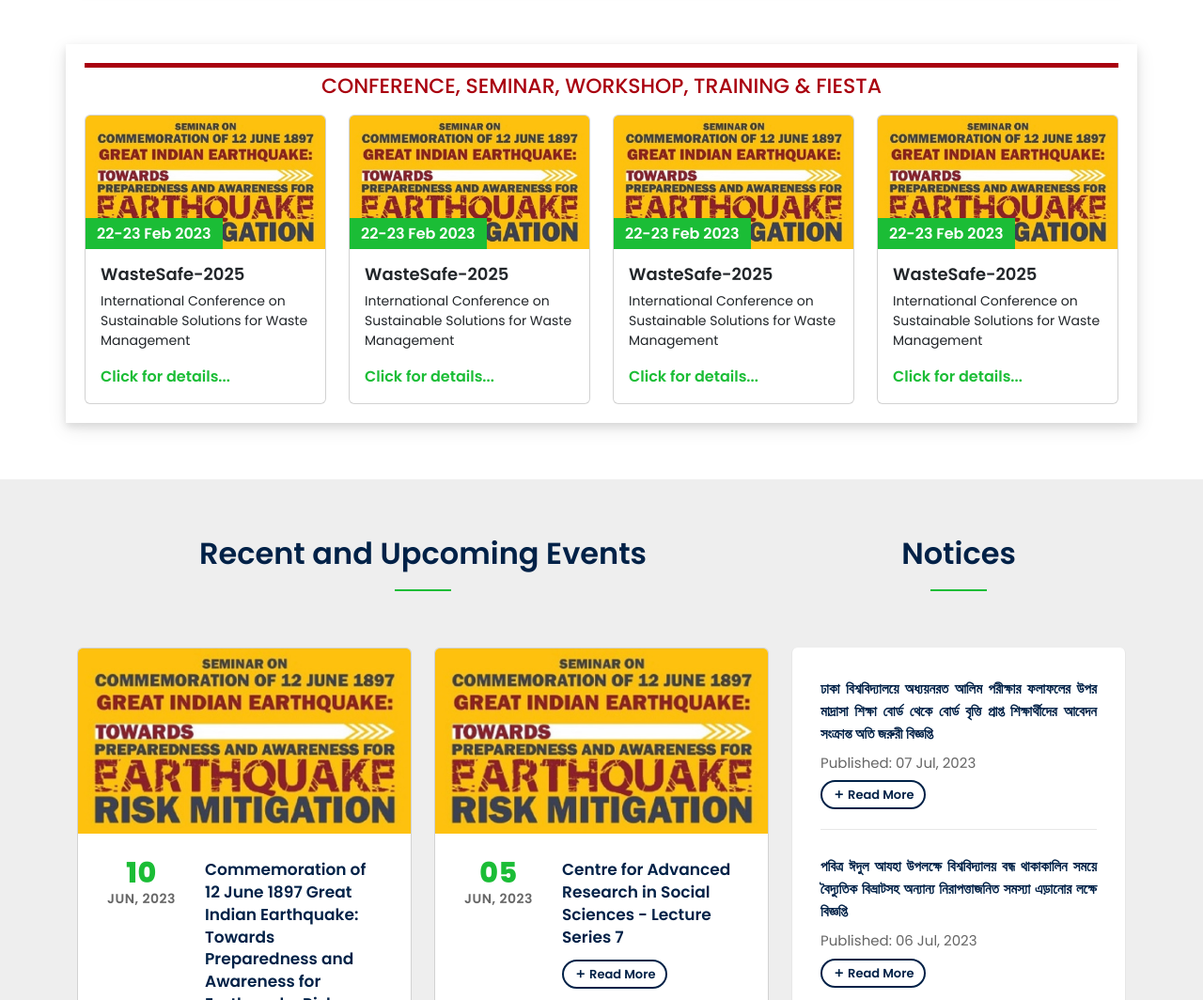
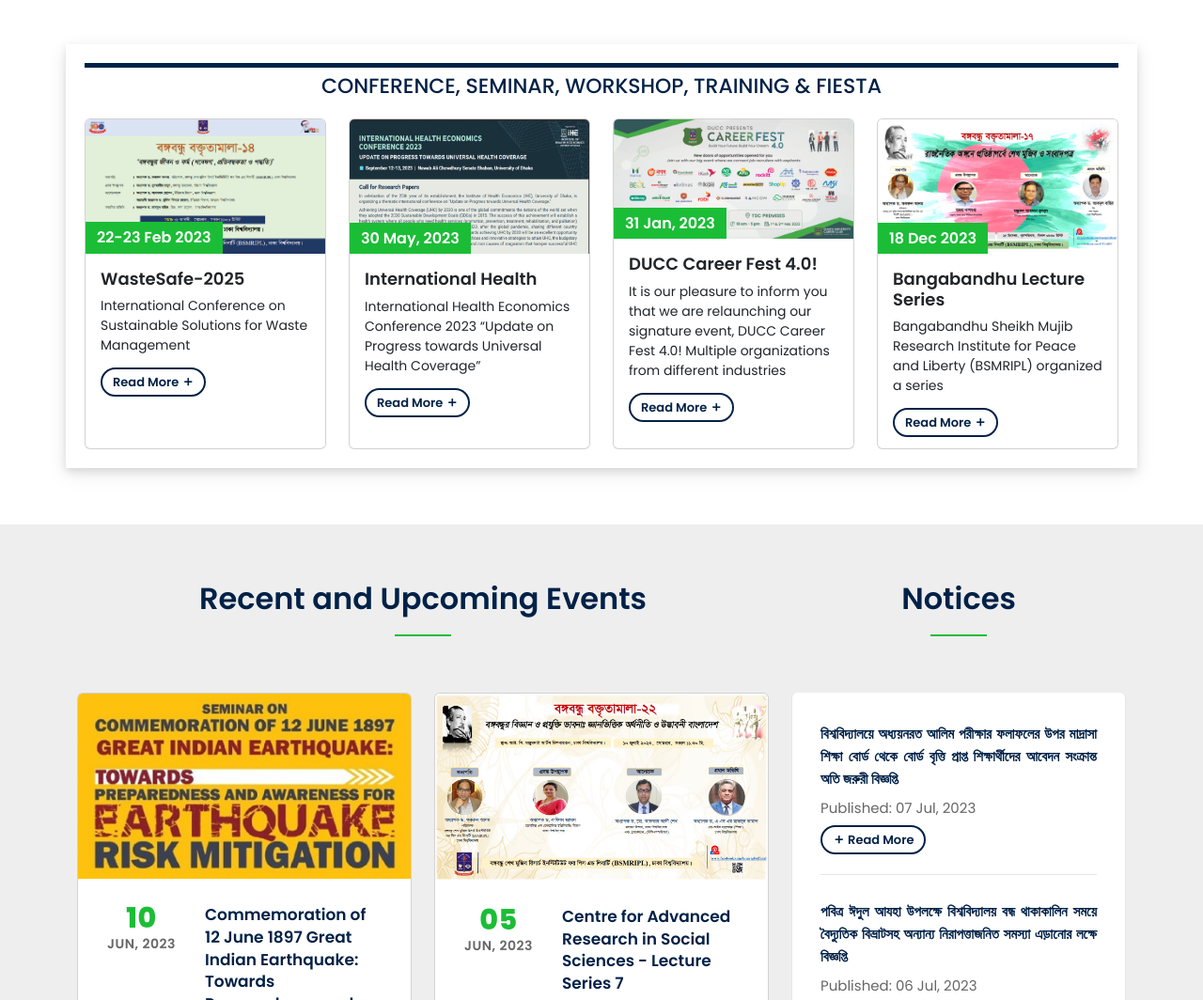
Before and after one commit to BikromRoy1/KAZI-NAZRUL-ISLAM-UNIVERSITY, a plain HTML site: page index.html in a window 1280 px wide. Shown: the part 2440-3504 px from the top of the page at 94% size. Drawn offline with Linux system fonts and the light colour scheme.

Commit message:
footer section

```diff
--- a/assets/css/main.css
+++ b/assets/css/main.css
@@ -1081,7 +1081,7 @@ section {
   margin: 0 auto;
   width: 70px;
   height: 70px;
-  background: #e8f8eb;
+  background: #e8f8eb45;
   border-radius: 50px;
   display: flex;
   justify-content: center;
@@ -1209,17 +1209,17 @@ section {
 }
 
 .seminar-title .divider {
-  background: #a9000f;
+  background: var(--text-title-color);
   height: 5px;
 }
 
 .seminar-title h2 {
-  color: #a9000f;
+  color: var(--text-title-color);
   text-align: center;
   text-transform: uppercase;
   margin-top: 7px;
   font-size: 22px;
-  margin-bottom: 16px;
+  margin-bottom: 20px;
 }
 
 .seminar-card-body h5 {
@@ -1252,6 +1252,20 @@ section {
   font-weight: 600;
   padding: 7px 12px;
   margin-bottom: 0;
+}
+.seminar-btn a {
+   color: #002147;
+  font-family: 'Poppins', sans-serif;
+  border: 2px solid #002147;
+  border-radius: 30px;
+  padding: 4px 11px;
+  font-size: 13px;
+  font-weight: 600;
+  transition: all 0.3s;
+}
+.seminar-btn a:hover{
+  background-color: #002147;
+  color: white;
 }
 
 /* Events and Notices Section - Home Page
@@ -1377,10 +1391,6 @@ section {
   overflow: hidden;
 }
 
-/* .activities-card {
-  box-shadow: 0 0 10px #cccccc;
-  background: #ffffff;
-} */
 .activities-card img {
   width: 100%;
   height: 230px;
--- a/assets/js/main.js
+++ b/assets/js/main.js
@@ -249,18 +249,6 @@ document.addEventListener('DOMContentLoaded', () => {
   }
   window.addEventListener('load', initIsotopeLayout);
 
-  /**
-   * Frequently Asked Questions Toggle
-   */
-  document
-    .querySelectorAll('.faq-item h3, .faq-item .faq-toggle')
-    .forEach((faqItem) => {
-      faqItem.addEventListener('click', () => {
-        faqItem.parentNode.classList.toggle('faq-active');
-      });
-    });
-
-
 
   /**
    * Testimonials slider
@@ -284,6 +272,11 @@ document.addEventListener('DOMContentLoaded', () => {
         spaceBetween: 20,
       },
 
+      768: {
+        slidesPerView: 2,
+        spaceBetween: 20,
+      },
+
       1200: {
         slidesPerView: 3,
         spaceBetween: 20,
--- a/index.html
+++ b/index.html
@@ -671,7 +671,7 @@
           <div class="col-lg-3">
             <div class="card h-100">
               <div class="seminar-image">
-                <img src="assets/img/post/post-01.jpg" loading="lazy" class="card-img-top " alt="...">
+                <img src="assets/img/post/post-13.png" loading="lazy" class="card-img-top " alt="...">
                 <div class="seminar-date">
                   <h4>22-23 Feb 2023</h4>
                 </div>
@@ -681,8 +681,8 @@
                 <p class="card-text"> International Conference on
 
                   Sustainable Solutions for Waste Management</p>
-                <div>
-                  <a href="">Click for details...</a>
+                <div class="seminar-btn">
+                  <a href="#">Read More <i class="ri-add-line"></i></a>
                 </div>
               </div>
             </div>
@@ -690,18 +690,16 @@
           <div class="col-lg-3">
             <div class="card h-100">
               <div class="seminar-image">
-                <img src="assets/img/post/post-01.jpg" loading="lazy" class="card-img-top " alt="...">
+                <img src="assets/img/post/post-09.png" loading="lazy" class="card-img-top " alt="...">
                 <div class="seminar-date">
-                  <h4>22-23 Feb 2023</h4>
+                  <h4>30 May, 2023</h4>
                 </div>
               </div>
               <div class="card-body seminar-card-body">
-                <h5 class="card-title">WasteSafe-2025</h5>
-                <p class="card-text"> International Conference on
-
-                  Sustainable Solutions for Waste Management</p>
-                <div>
-                  <a href="">Click for details...</a>
+                <h5 class="card-title">International Health </h5>
+                <p class="card-text"> International Health Economics Conference 2023 “Update on Progress towards Universal Health Coverage”</p>
+                <div class="seminar-btn">
+                  <a href="#">Read More <i class="ri-add-line"></i></a>
                 </div>
               </div>
             </div>
@@ -709,18 +707,17 @@
           <div class="col-lg-3">
             <div class="card h-100">
               <div class="seminar-image">
-                <img src="assets/img/post/post-01.jpg" loading="lazy" class="card-img-top " alt="...">
+                <img src="assets/img/post/post-10.jpg" loading="lazy" class="card-img-top " alt="...">
                 <div class="seminar-date">
-                  <h4>22-23 Feb 2023</h4>
+                  <h4>31 Jan, 2023
+</h4>
                 </div>
               </div>
               <div class="card-body seminar-card-body">
-                <h5 class="card-title">WasteSafe-2025</h5>
-                <p class="card-text"> International Conference on
-
-                  Sustainable Solutions for Waste Management</p>
-                <div>
-                  <a href="">Click for details...</a>
+                <h5 class="card-title">DUCC Career Fest 4.0!</h5>
+                <p class="card-text"> It is our pleasure to inform you that we are relaunching our signature event, DUCC Career Fest 4.0! Multiple organizations from different industries</p>
+                <div class="seminar-btn">
+                  <a href="#">Read More <i class="ri-add-line"></i></a>
                 </div>
               </div>
             </div>
@@ -728,18 +725,16 @@
           <div class="col-lg-3">
             <div class="card h-100">
               <div class="seminar-image">
-                <img src="assets/img/post/post-01.jpg" loading="lazy" class="card-img-top " alt="...">
+                <img src="assets/img/post/post-11.jpg" loading="lazy" class="card-img-top " alt="...">
                 <div class="seminar-date">
-                  <h4>22-23 Feb 2023</h4>
+                  <h4>18 Dec 2023</h4>
                 </div>
               </div>
               <div class="card-body seminar-card-body">
-                <h5 class="card-title">WasteSafe-2025</h5>
-                <p class="card-text"> International Conference on
-
-                  Sustainable Solutions for Waste Management</p>
-                <div>
-                  <a href="">Click for details...</a>
+                <h5 class="card-title">Bangabandhu Lecture Series</h5>
+                <p class="card-text"> Bangabandhu Sheikh Mujib Research Institute for Peace and Liberty (BSMRIPL) organized a series</p>
+                <div class="seminar-btn">
+                  <a href="#">Read More <i class="ri-add-line"></i></a>
                 </div>
               </div>
             </div>
@@ -775,7 +770,7 @@
                           Awareness for Earthquake Risk Mitigation</a>
                       </h4>
                       <div class="event-more-btn">
-                        <a href="#"><i class="ri-add-line"></i> Read More</a>
+                        <a href="#"> Read More <i class="ri-add-line"></i></a>
                       </div>
                     </div>
                   </div>
@@ -783,7 +778,7 @@
               </div>
               <div class="col-lg-6">
                 <div class="card h-100">
-                  <img src="assets/img/post/post-01.jpg" loading="lazy" class="card-img-top" alt="...">
+                  <img src="assets/img/post/post-08.jpg" loading="lazy" class="card-img-top" alt="...">
                   <div class="card-body event-info">
                     <div class="event-date">
                       <strong>05</strong>
@@ -796,7 +791,7 @@
                         <a href="#">Centre for Advanced Research in Social Sciences - Lecture Series 7</a>
                       </h4>
                       <div class="event-more-btn">
-                        <a href="#"><i class="ri-add-line"></i> Read More</a>
+                        <a href="#"> Read More <i class="ri-add-line"></i></a>
                       </div>
                     </div>
                   </div>
@@ -820,7 +815,7 @@
                 <div class="card h-100 notices-card">
                   <div class="notice-item">
                     <h5>
-                      <a href="#">ঢাকা বিশ্ববিদ্যালয়ে অধ্যয়নরত আলিম পরীক্ষার ফলাফলের উপর মাদ্রাসা শিক্ষা বোর্ড থেকে
+                      <a href="#"> বিশ্ববিদ্যালয়ে অধ্যয়নরত আলিম পরীক্ষার ফলাফলের উপর মাদ্রাসা শিক্ষা বোর্ড থেকে
                         বোর্ড বৃত্তি প্রাপ্ত শিক্ষার্থীদের আবেদন সংক্রান্ত অতি জরুরী বিজ্ঞপ্তি</a>
                     </h5>
                     <p>
@@ -871,17 +866,17 @@
 
             <div class="swiper-slide">
               <div class="card h-100 activities-card">
-                <img src="assets/img/post/post-04.jpg" loading="lazy" class="card-img-top" alt="...">
+                <img src="assets/img/post/post-06.jpg" loading="lazy" class="card-img-top" alt="...">
                 <div class="card-body activities-info">
                   <div class="activities-date">
                     <h6>18 Jul, 2021</h6>
                   </div>
                   <h4><a href="#">
                       Genetic diversity with respect to salt tolerance identified by genome wide study of 176
-                      Bangladeshi traditional rice accessions and published in prestigious
+                      Bangladeshi traditional rice accessions and
                     </a></h4>
                   <div class="activities-btn">
-                    <a href="#"><i class="ri-add-line"></i> Read More</a>
+                    <a href="#"> Read More <i class="ri-add-line"></i></a>
                   </div>
                 </div>
               </div>
@@ -899,7 +894,7 @@
                       Molecular Biology Department, University of Dhaka.
                     </a></h4>
                   <div class="activities-btn">
-                    <a href="#"><i class="ri-add-line"></i> Read More</a>
+                    <a href="#"> Read More <i class="ri-add-line"></i></a>
                   </div>
                 </div>
               </div>
@@ -907,7 +902,7 @@
 
             <div class="swiper-slide">
               <div class="card h-100 activities-card">
-                <img src="assets/img/post/post-04.jpg" loading="lazy" class="card-img-top" alt="...">
+                <img src="assets/img/post/post-07.jpg" loading="lazy" class="card-img-top" alt="...">
                 <div class="card-body activities-info">
                   <div class="activities-date">
                     <h6>25 Aug, 2021</h6>
@@ -917,7 +912,7 @@
                       rice BRRI Dhan 63 and 74
                     </a></h4>
                   <div class="activities-btn">
-                    <a href="#"><i class="ri-add-line"></i> Read More</a>
+                    <a href="#"> Read More <i class="ri-add-line"></i></a>
                   </div>
                 </div>
               </div>
@@ -936,6 +931,7 @@
       </div>
     </section>
     <!-- Research Activities Section - Home Page -->
+  </main>
 
 
   <!-- Footers - Home Page -->
@@ -961,7 +957,8 @@
                 <li><a href="#"><i class="ri-arrow-right-double-fill"></i> Convocation</a></li>
                 <li><a href="#"><i class="ri-arrow-right-double-fill"></i> Faculty</a></li>
                 <li><a href="#"><i class="ri-arrow-right-double-fill"></i> International Student</a></li>
-                <li><a href="#"><i class="ri-arrow-right-double-fill"></i> Teaching Assistantship & Fellowship</a></li>
+                <li><a href="#"><i class="ri-arrow-right-double-fill"></i> Teaching Assistantship & Fellowship</a>
+                </li>
                 <li><a href="#"><i class="ri-arrow-right-double-fill"></i> Journal of Engineering Science</a></li>
               </ul>
             </div>
@@ -984,8 +981,10 @@
                 <li><a href="#"><i class="ri-arrow-right-double-fill"></i> Guest House </a></li>
                 <li><a href="#"><i class="ri-arrow-right-double-fill"></i> Holiday List 2023 </a></li>
                 <li><a href="#"><i class="ri-arrow-right-double-fill"></i> University Grants Commission </a></li>
-                <li><a href="#"><i class="ri-arrow-right-double-fill"></i>National Integrity Strategy Implementation</a></li>
-                <li><a href="#"><i class="ri-arrow-right-double-fill"></i>Sexual Harassment Complaint Committee</a></li>
+                <li><a href="#"><i class="ri-arrow-right-double-fill"></i>National Integrity Strategy
+                    Implementation</a></li>
+                <li><a href="#"><i class="ri-arrow-right-double-fill"></i>Sexual Harassment Complaint Committee</a>
+                </li>
               </ul>
             </div>
           </div>
@@ -1001,11 +1000,16 @@
               </div>
               <h3><a href="#">Contact for Internet Support</a></h3>
               <div class="footer-find">
-                <h4>Find Us  <a title="facebook" href="#"><i
-                      class="ri-facebook-box-fill"></i></a> <a title="twitter" href="#"><i class="ri-twitter-fill"></i></a> <a title="Linkedin" href="#"><i class="ri-linkedin-box-fill"></i></a> <a title="Youtube" href="#"><i class="ri-youtube-fill"></i></a></h4>
+                <h4>Find Us <a title="facebook" href="#"><i class="ri-facebook-box-fill"></i></a> <a title="twitter"
+                    href="#"><i class="ri-twitter-fill"></i></a> <a title="Linkedin" href="#"><i
+                      class="ri-linkedin-box-fill"></i></a> <a title="Youtube" href="#"><i
+                      class="ri-youtube-fill"></i></a></h4>
               </div>
               <div class="contact-map">
-                <iframe src="https://www.google.com/maps/embed?pb=!1m14!1m8!1m3!1d3628.208564009648!2d90.3726124!3d24.5819974!3m2!1i1024!2i768!4f13.1!3m3!1m2!1s0x3756417d5fe9a2a3%3A0xc4807b9570837651!2sJatiya%20Kabi%20Kazi%20Nazrul%20Islam%20University%20(JKKNIU)!5e0!3m2!1sen!2sbd!4v1688894155554!5m2!1sen!2sbd" width="100%" height="200" style="border:0;" allowfullscreen="" loading="lazy" referrerpolicy="no-referrer-when-downgrade"></iframe>
+                <iframe
+                  src="https://www.google.com/maps/embed?pb=!1m14!1m8!1m3!1d3628.208564009648!2d90.3726124!3d24.5819974!3m2!1i1024!2i768!4f13.1!3m3!1m2!1s0x3756417d5fe9a2a3%3A0xc4807b9570837651!2sJatiya%20Kabi%20Kazi%20Nazrul%20Islam%20University%20(JKKNIU)!5e0!3m2!1sen!2sbd!4v1688894155554!5m2!1sen!2sbd"
+                  width="100%" height="200" style="border:0;" allowfullscreen="" loading="lazy"
+                  referrerpolicy="no-referrer-when-downgrade"></iframe>
               </div>
             </div>
           </div>
@@ -1017,7 +1021,8 @@
         <div class="row">
           <div class="col-lg-12">
             <div class="footer-text">
-              <h5>© 2023 University of JKKNIU. All Rights Reserved. Design, Development and Maintenance by <a href="https://peoplentech.net/" target="_blank">PeopleNTech-Software </a></h5>
+              <h5>© 2023 University of JKKNIU. All Rights Reserved. Design, Development and Maintenance by <a
+                  href="https://peoplentech.net/" target="_blank">PeopleNTech-Software </a></h5>
             </div>
           </div>
         </div>
@@ -1025,11 +1030,6 @@
     </div>
   </footer>
   <!-- Footers - Home Page -->
-
-
-
-
-  </main>
 
   <!-- Scroll Top Button -->
   <a href="#" id="scroll-top" class="scroll-top d-flex align-items-center justify-content-center"><i
```
Also changed, not shown: assets/img/post/post-06.jpg (added), assets/img/post/post-07.jpg (added), assets/img/post/post-08.jpg (added), assets/img/post/post-09.png (added), assets/img/post/post-10.jpg (added), assets/img/post/post-11.jpg (added), assets/img/post/post-13.png (added). Lines whose indentation alone changed are shown as unchanged.
